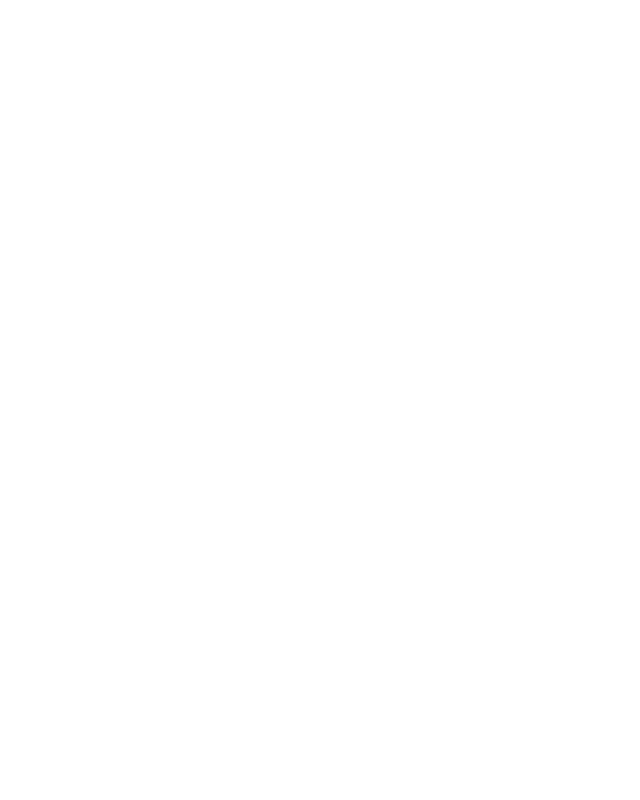
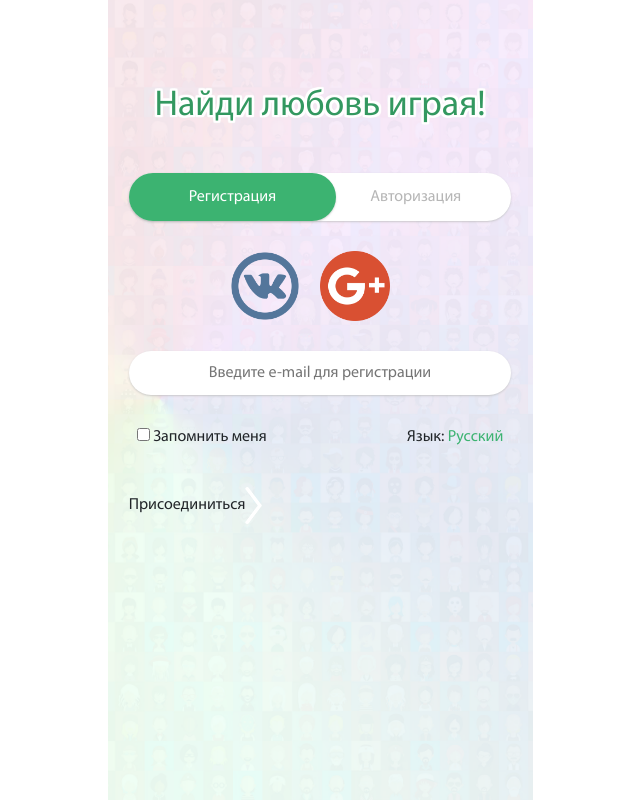
Before and after one commit to it10-ager/acq-play, a Vue app: page /registration in a window 1280 px wide. Shown: the whole page, without its empty margins (320-960 px from the left). Built offline with nearby package versions, Linux system fonts and the light colour scheme.

Commit message:
rename vue files

```diff
--- a/public/index.html
+++ b/public/index.html
@@ -6,15 +6,15 @@
 		<meta http-equiv="X-UA-Compatible" content="IE=edge">
 		<meta name="viewport" content="width=device-width,initial-scale=1.0">
 		<link rel="icon" href="">
-		<title>
-			<%= htmlWebpackPlugin.options.title %>
-		</title>
+		<title></title>
 	</head>
 
 	<body>
 		<noscript>
-			<strong>We're sorry but <%= htmlWebpackPlugin.options.title %> doesn't work properly without JavaScript enabled.
-					Please enable it to continue.</strong>
+			<strong>
+				We're sorry but <%= htmlWebpackPlugin.options.title %> doesn't work properly without JavaScript enabled.
+				Please enable it to continue.
+			</strong>
 		</noscript>
 		<div id="app"></div>
 		<!-- built files will be auto injected -->
--- a/src/router/index.js
+++ b/src/router/index.js
@@ -1,20 +1,20 @@
 import Vue from 'vue';
 import VueRouter from 'vue-router';
-import Screen0 from '../views/Screen0.vue';
-import Screen1 from '../views/Screen1.vue';
+import Lang from '../views/Lang.vue';
+import Registration from '../views/Registration.vue';
 
 Vue.use(VueRouter);
 
 const routes = [
 	{
 		path: '/',
-		name: 'Screen0',
-		component: Screen0,
+		name: 'Lang',
+		component: Lang,
 	},
 	{
-		path: '/screen1',
-		name: 'Screen1',
-		component: Screen1,
+		path: '/registration',
+		name: 'Registration',
+		component: Registration,
 	},
 ];
 
--- a/src/views/AboutView.vue
+++ /dev/null
@@ -1,6 +0,0 @@
-<!-- <template>
-  <div class="about">
-    <h1>This is an about page</h1>
-  </div>
-</template>
- -->
--- a/src/views/Screen0.vue
+++ b/src/views/Lang.vue
@@ -17,7 +17,7 @@
 		<!--Main block to next page-->
 		<b-row class="lang-content d-flex justify-content-center my-2" v-if="hasActiveLanguage">
 			<b-col>
-				<div class="next-block" @click="goToScreen1">
+				<div class="next-block" @click="goToRegistration">
 					<span class="w-100 text-center">Далее</span>
 					<img src="../assets/img/elements/arrows-11.png" alt="arrow-right">
 				</div>
@@ -28,7 +28,7 @@
 
 <script>
 	export default {
-		name: 'Screen0',
+		name: 'Lang',
 		data() {
 			return {
 				/* languages */
@@ -47,7 +47,7 @@
 		methods: {
 			toggleLanguage(index) { this.languages[index].active = !this.languages[index].active; },
 			/* go to next page */
-			goToScreen1() {this.$router.push('/screen1');},
+			goToRegistration() {this.$router.push('/registration');},
 		}
 	};
 </script>
@@ -85,7 +85,7 @@
 				border-radius: 50px;
 				padding: 15px 30px;
 				cursor: pointer;
-				transition: background-color 0.2s;
+				transition: background 0.2s;
 			}
 
 			.next-block {
--- /dev/null
+++ b/src/views/Registration.vue
@@ -0,0 +1,149 @@
+<template>
+	<div class="search-love">
+		<!--bg img-->
+		<div class="bg-image"></div>
+
+		<!--Title for block-->
+		<div class="text-center title">Найди любовь играя!</div>
+
+		<SliderFirst />
+
+		<div class="registration">
+			<span :class="{ active: isActive === 'register' }" @click="setActive('register')">Регистрация</span>
+			<span :class="{ active: isActive === 'auth' }" @click="setActive('auth')">Авторизация</span>
+		</div>
+
+		<div class="social d-flex justify-content-center">
+			<a href="">
+				<div><img src="../assets/img/elements/vk_icon.png" alt="vk"></div>
+			</a>
+			<a href="">
+				<div><img src="../assets/img/elements/logo_google_plus_icon.png" alt="vk"></div>
+			</a>
+		</div>
+
+		<input class="input-email" type="email" placeholder="Введите e-mail для регистрации" v-model="email" @input="checkEmailValidity()" :class="{ 'is-invalid': emailInvalid }"/>
+
+		<div class="user-choose d-flex justify-content-between px-2">
+			<div class="remember">
+				<b-form-checkbox id="checkbox-1" v-model="status" name="checkbox-1" value="accepted" unchecked-value="not_accepted">
+					<span>&nbsp;Запомнить меня</span>
+				</b-form-checkbox>
+			</div>
+
+			<div class="lang">
+				<span>Язык: </span>
+				<span class="change-lang">Русский</span>
+			</div>
+		</div>
+
+		<!--Main block to next page-->
+		<b-row class="join d-flex justify-content-center my-2">
+			<b-col>
+				<div class="next-block" >
+					<span class="w-100 text-center">Присоединиться</span>
+					<img src="../assets/img/elements/arrows-11.png" alt="arrow-right">
+				</div>
+			</b-col>
+		</b-row>
+	</div>
+</template>
+
+<script>
+	import SliderFirst from '../components/SliderFirst.vue'
+	export default {
+		name: 'Registration',
+		components: {
+			SliderFirst,
+		},
+		data() {
+			return {
+				isActive: "register",
+			}
+		},
+
+
+		methods: {
+			setActive(action) {
+				this.isActive = action;
+			},
+
+		},
+	};
+</script>
+
+<style scoped lang="scss">
+	@import '../assets/extend';
+	@import '../assets/vars';
+
+	.search-love {
+		@extend %mainWrapper;
+
+		.bg-image {@extend %backgroundImg;}
+		.title {@extend %titleFont;}
+
+		.registration {
+			display: flex;
+			width: 100%;
+			margin: 0 auto 30px;
+			justify-content: space-between;
+			align-items: center;
+			border-radius: 50px;
+			background: #fff;
+			color: #b6b6b6;
+			font-size: 16px;
+			-webkit-box-shadow: 0px 1px 2px 0px rgb(187 187 187 / 72%);
+			-moz-box-shadow: 0px 1px 2px 0px rgb(187 187 187 / 72%);
+			box-shadow: 0px 1px 2px 0px rgb(187 187 187 / 72%);
+
+			span {
+				display: inline-block;
+				text-align: center;
+				cursor: pointer;
+
+				&:first-of-type{padding-left:  50px;}
+				&:last-of-type{padding-right: 50px;}
+
+				&.active {
+					padding: 12px 60px;
+					color: $fontColor;
+					border-radius: 50px;
+					background: $bgMain;
+					-webkit-box-shadow: 0px 1px 2px 0px rgb(187 187 187 / 72%);
+					-moz-box-shadow: 0px 1px 2px 0px rgb(187 187 187 / 72%);
+					box-shadow: 0px 1px 2px 0px rgb(187 187 187 / 72%);
+					transition: background 0.2s ease;
+				}
+			}
+		}
+
+		.social{
+			margin-bottom: 30px;
+			div{
+				width: 70px;
+				&:first-of-type{margin-right: 20px;}
+				>img{width: inherit;}
+			}
+		}
+
+		.input-email {
+			border: 0;
+			outline: none;
+			padding: 10px;
+			border-radius: 50px;
+			box-shadow: 0px 1px 2px 0px rgb(187 187 187 / 72%);
+			text-align: center;
+			margin-bottom: 30px;
+  		}
+
+		.user-choose{
+			margin-bottom: 30px;
+			.lang{
+				.change-lang{
+					color: $bgMain;
+					cursor: pointer;
+				}
+			}
+		}
+	}
+</style>
--- a/src/views/Screen1.vue
+++ /dev/null
@@ -1,41 +0,0 @@
-<template>
-	<div class="search-love">
-		<!--bg img-->
-		<div class="bg-image"></div>
-
-		<!--Title for block-->
-		<div class="text-center title">Найди любовь играя!</div>
-
-		<SliderScreen1 />
-
-
-	</div>
-</template>
-
-<script>
-	import SliderScreen1 from '../components/SliderScreen1.vue'
-	export default {
-		name: 'screen1',
-		components: {
-			SliderScreen1,
-		},
-		data() {
-			return {
-
-			}
-		},
-	};
-</script>
-
-<style scoped lang="scss">
-	@import '../assets/extend';
-	@import '../assets/vars';
-
-	.search-love{
-		@extend %mainWrapper;
-		.bg-image {@extend %backgroundImg;}
-		.title {@extend %titleFont;}
-
-
-	}
-</style>
```
Also changed, not shown: src/components/HelloWorld.vue (deleted, +0 -12 lines), src/views/HomeView.vue (deleted, +0 -19 lines), src/assets/img/elements/logo_google_plus_icon.png (added), src/assets/img/elements/vk_icon.png (added), src/components/SliderFirst.vue (renamed from src/components/SliderScreen1.vue).
